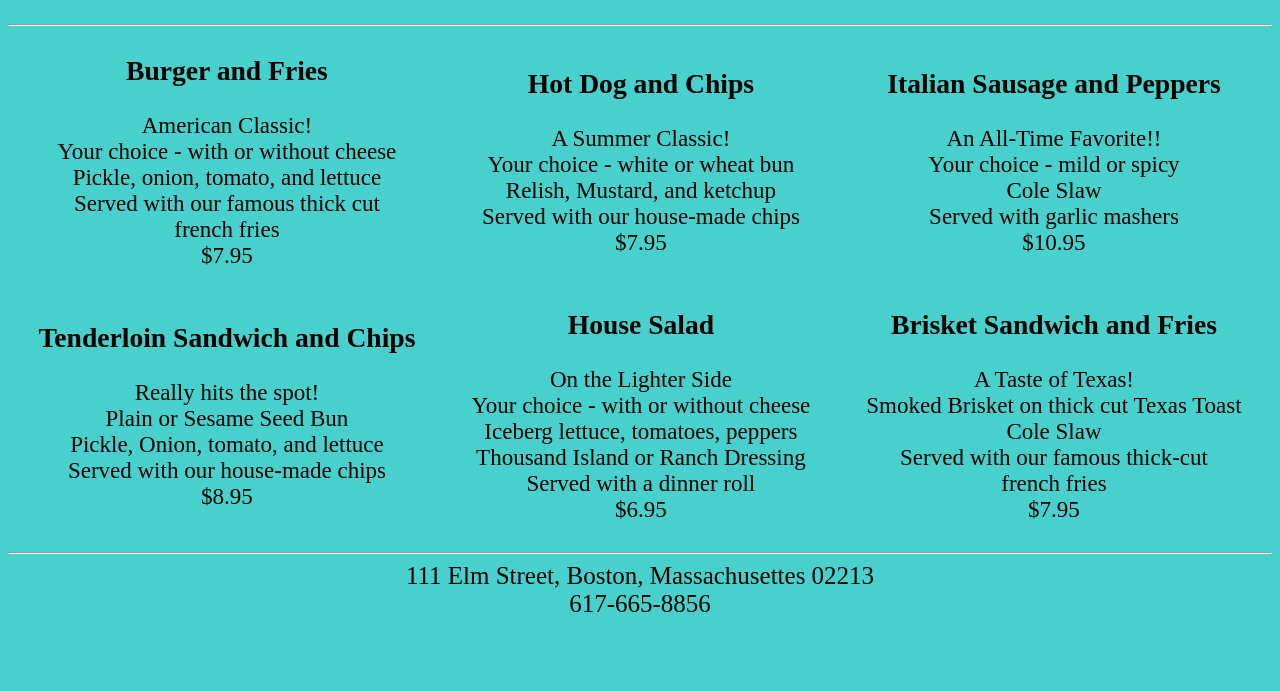
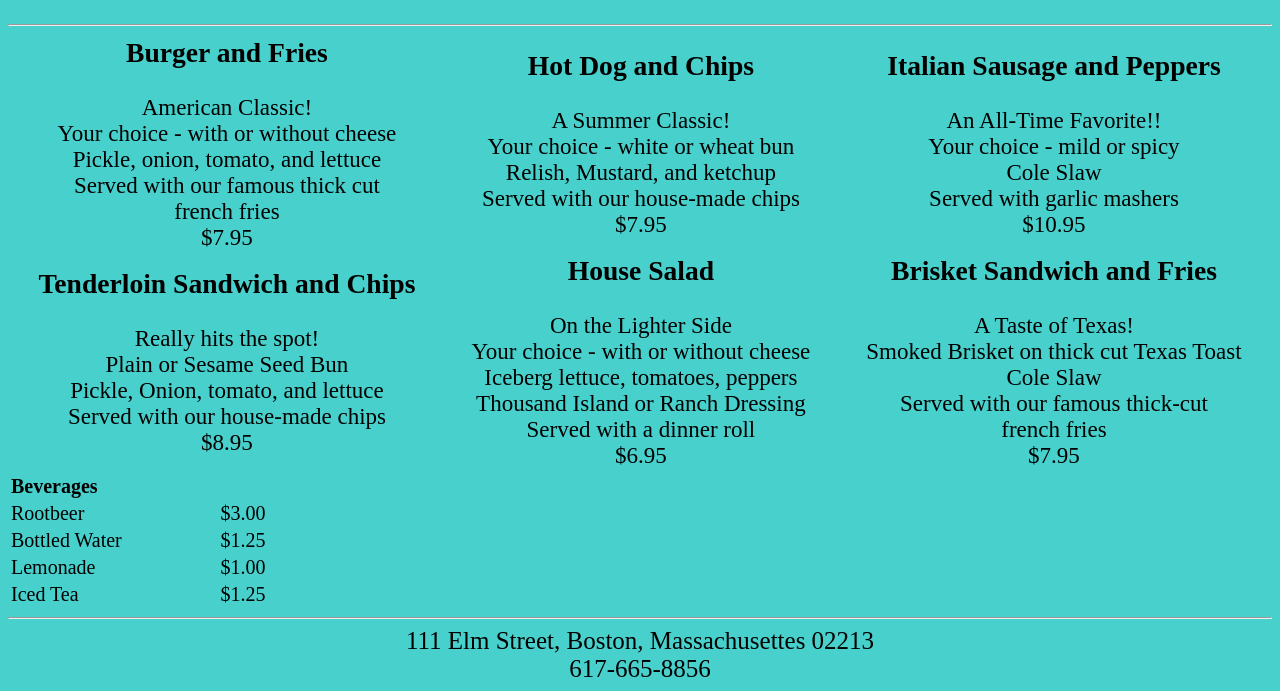
Before and after one commit to faithcuneo/Lab-Restaurant-Site, a plain HTML site: page Menu.html in a window 1280 px wide. Shown: the part 232-923 px from the top of the page. Before the commit the page ends 858 px from the top, so only its background shows below. Drawn offline with Linux system fonts and the light colour scheme.

Commit message:
Restaurant Site V4

```diff
--- a/Menu.html
+++ b/Menu.html
@@ -11,17 +11,18 @@
             background-repeat: no-repeat;*/
             background-color:#48D1CC;
         }
-        table{
+        #menu{
             width:100%;
+            height:250px;
             text-align:center;
-
-        }
-
-        td{
-            height:250px;
             font-size:23px;
         }
-
+        #beverages{
+            height:50px;
+            width:300px;
+            text-align:left;
+            font-size:20px;
+        }
         a{
             color:azure;
         }
@@ -36,7 +37,7 @@
         <a href="Contact.html">Contact Us</a>
         <br/><br/>
         <hr/>
-        <table>
+        <table id="menu">
             <tr>
                 <td>
                     <big><strong>Burger and Fries</strong></big><br/><br/>American Classic!<br/>Your choice - with or without cheese<br>
@@ -69,6 +70,29 @@
                 </td>
             </tr>
         </table>
+        <table id="beverages">
+            <thead>
+                <th colspan="2">Beverages</th>
+            </thead>
+            <tbody>
+                <tr>
+                    <td>Rootbeer</td>
+                    <td>$3.00</td>
+                </tr>
+                <tr>
+                    <td>Bottled Water</td>
+                    <td>$1.25</td>
+                </tr>
+                <tr>
+                    <td>Lemonade</td>
+                    <td>$1.00</td>
+                </tr>
+                <tr>
+                    <td>Iced Tea</td>
+                    <td>$1.25</td>
+                </tr>
+            </tbody>
+        </table>
         <hr/>
         <footer>
             111 Elm Street, Boston, Massachusettes 02213<br/>617-665-8856
--- a/RestaurantStyles.css
+++ b/RestaurantStyles.css
@@ -1,6 +1,7 @@
 header {
     text-align: center;
-    font-size: 30px
+    font-size: 30px;
+    font-family: consolas;
 }
 
 footer {
@@ -12,6 +13,13 @@ a {
     font-size: 25px;
 }
 
-header{
-    font-family: consolas;
+a:visited{
+    color:red;
 }
+a:hover{
+    font-weight: bold;
+}
+a:active{
+    text-decoration: none;
+    color: green;
+}
```
